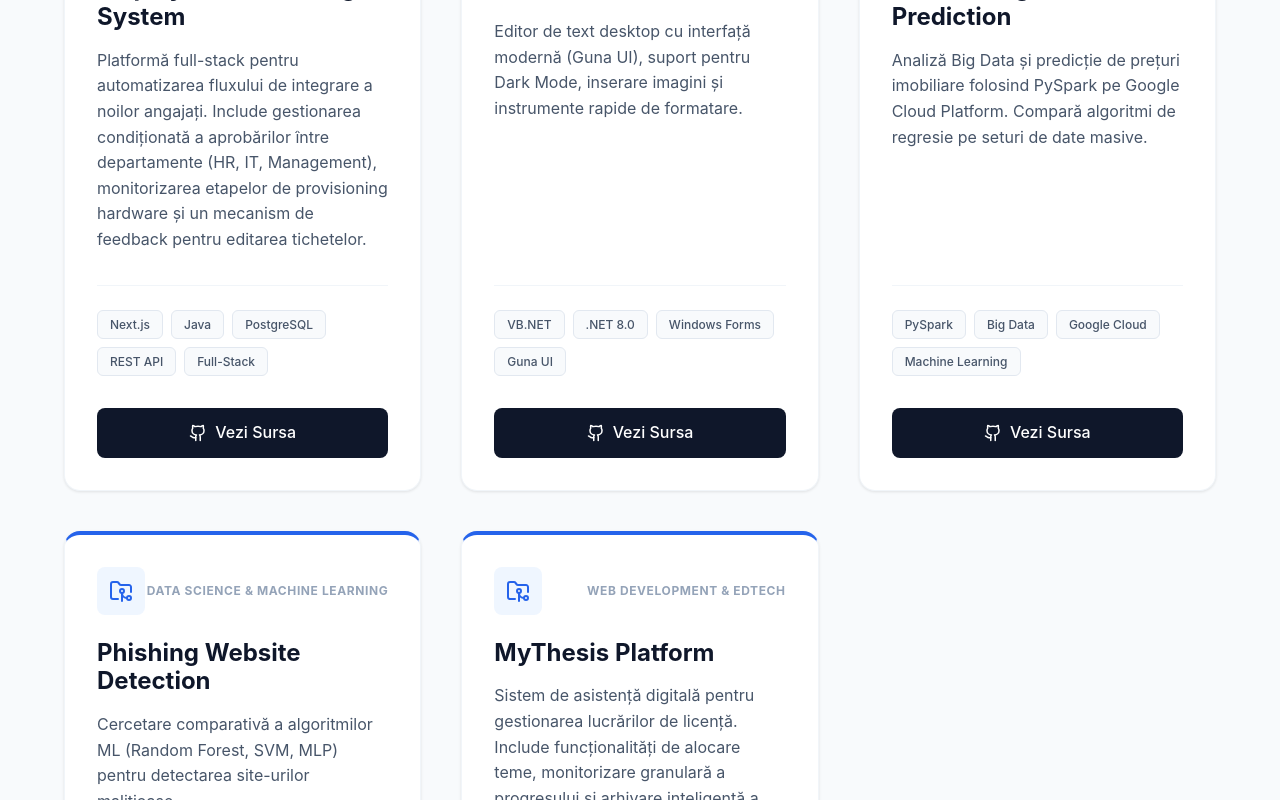
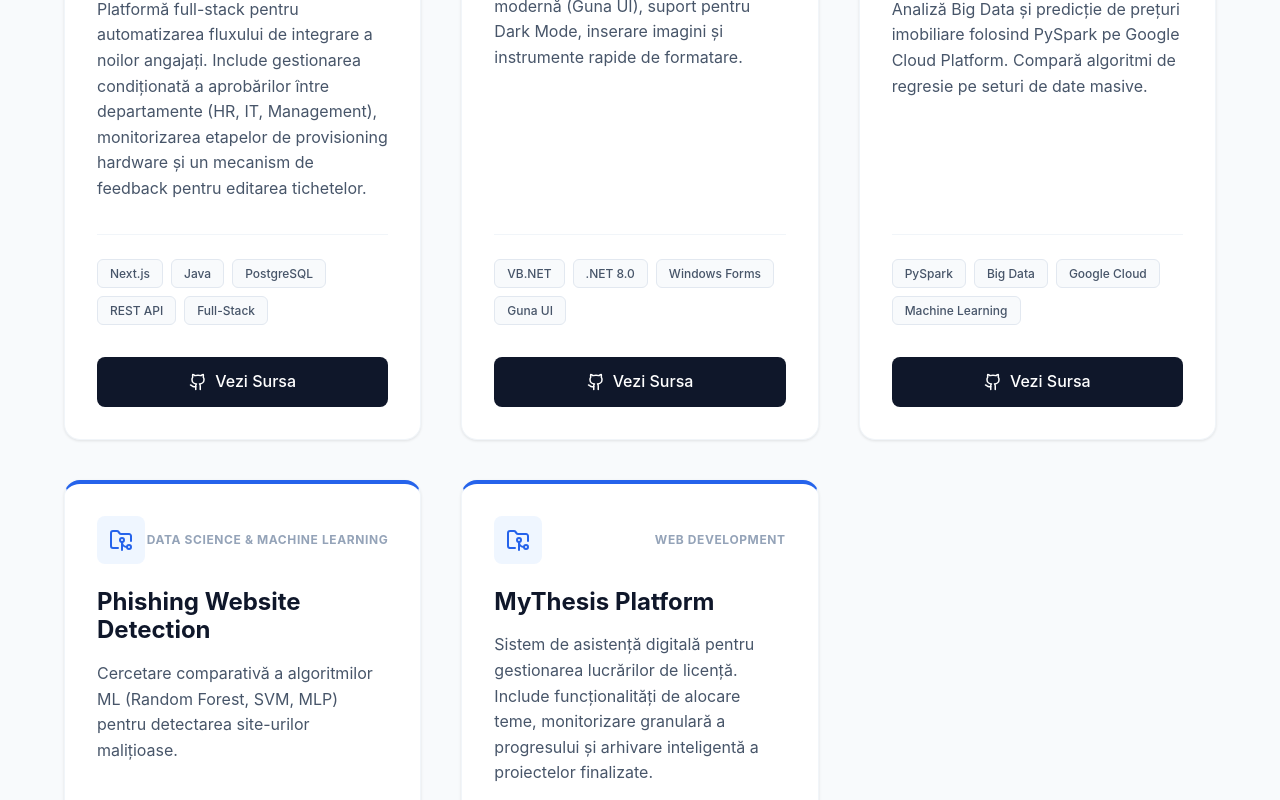
Before and after one commit to nkororo/nkororo.github.io, a React (Vite) app: page / in a window 1280 px wide. Shown: the part 1227-2027 px from the top of the page. Built offline with nearby package versions, Linux system fonts and the light colour scheme.

Commit message:
Update projects.js

```diff
--- a/src/data/projects.js
+++ b/src/data/projects.js
@@ -67,7 +67,7 @@ export const projects = [
   title: "MyThesis Platform",
   description: "Sistem de asistență digitală pentru gestionarea lucrărilor de licență. Include funcționalități de alocare teme, monitorizare granulară a progresului și arhivare inteligentă a proiectelor finalizate.",
   tags: ["React.js", "JSON Server", "JavaScript", "CSS Modules", "REST API"],
-  category: "Web Development & EdTech",
+  category: "Web Development",
   githubLink: "https://github.com/nkororo/my-thesis-plaform",
   }
 ];
```
